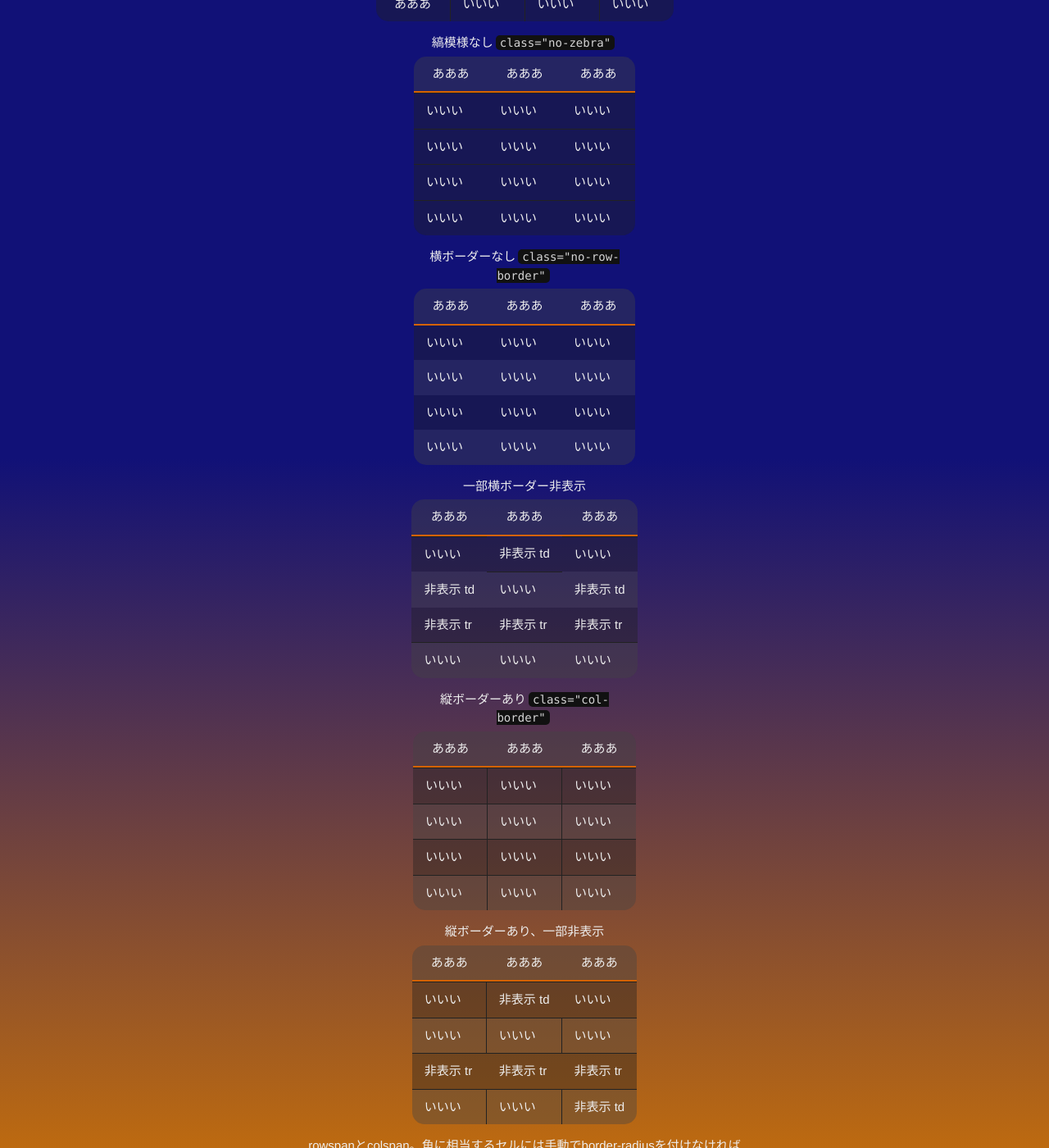
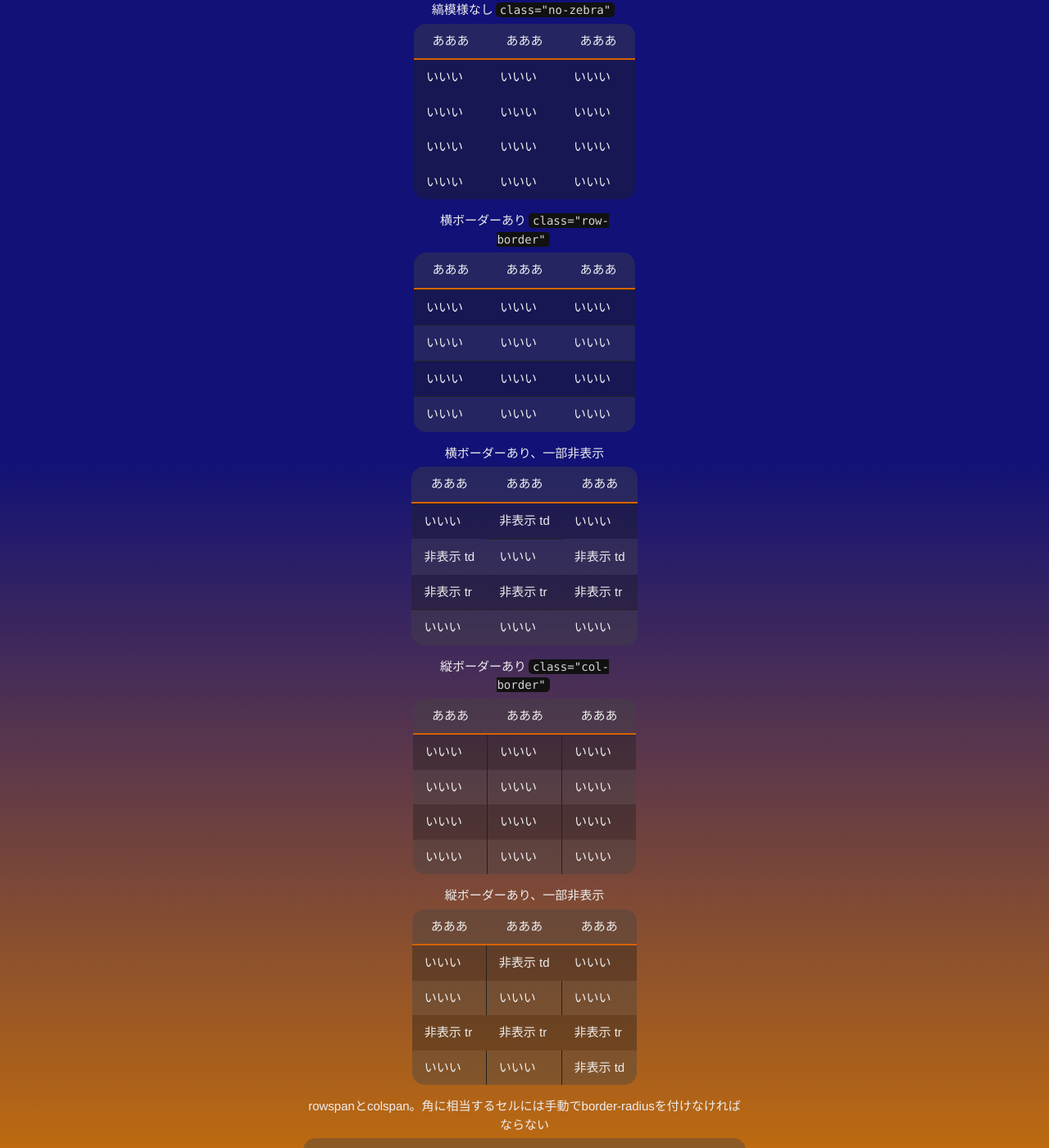
Before and after one commit to vuccaken/vuccaken.github.io, a Jekyll site: the page built from _pages/template.md, in a window 1280 px wide and 1400 px high, scrolled down 9083 px. Shown: the whole window at 82% size. Built offline with Jekyll 4.4.1, drawn with Linux system fonts in a browser that asks for light colours; nearby versions of some CDN libraries.

Commit message:
default: no table row border

```diff
--- a/_pages/template.md
+++ b/_pages/template.md
@@ -406,8 +406,8 @@ NG: theadとtbody使用。thなし
   </tbody>
 </table>
 
-<table class="no-row-border">
-  <caption>横ボーダーなし<code>class="no-row-border"</code></caption>
+<table class="row-border">
+  <caption>横ボーダーあり<code>class="row-border"</code></caption>
   <thead>
     <tr><th>あああ</th><th>あああ</th><th>あああ</th></tr>
   </thead>
@@ -419,8 +419,8 @@ NG: theadとtbody使用。thなし
   </tbody>
 </table>
 
-<table>
-  <caption>一部横ボーダー非表示</caption>
+<table class="row-border">
+  <caption>横ボーダーあり、一部非表示</caption>
   <thead>
     <tr><th>あああ</th><th>あああ</th><th>あああ</th></tr>
   </thead>
--- a/_sass/_layout.scss
+++ b/_sass/_layout.scss
@@ -289,6 +289,7 @@ $space: $spacing-unit / 2;
   }
 
   // 横ボーダー（border-top）
+  &.row-border
   :not(
     :is(&, thead, tbody:not(thead ~ tbody))
     > tr:first-of-type
```
